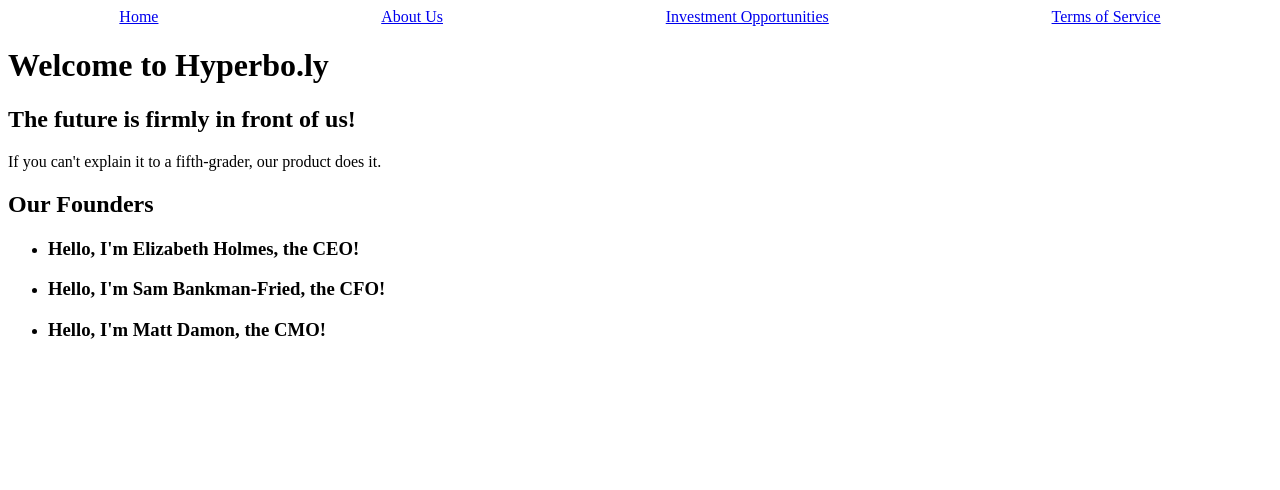
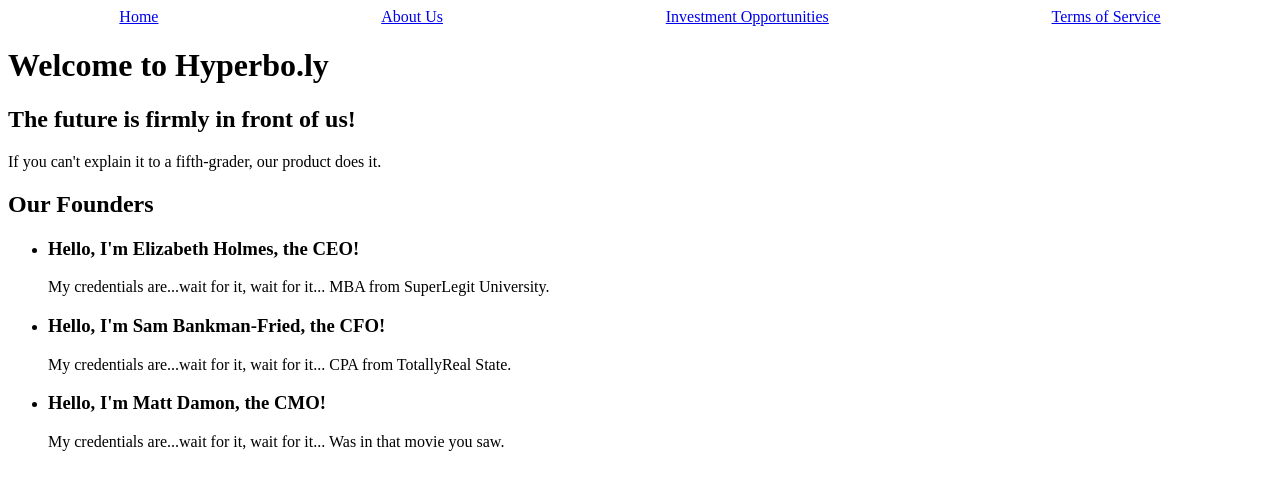
Before and after one commit to SylviaRemington/react-components, a React (Vite) app: page / in a window 1280 px wide. Shown: the top 490 px of the page. Built offline with nearby package versions, Linux system fonts and the light colour scheme.

Commit message:
adding credentials in a dynamic way

```diff
--- a/src/components/FounderListItem/FounderListItem.jsx
+++ b/src/components/FounderListItem/FounderListItem.jsx
@@ -5,6 +5,7 @@
   return (
     <li>
       <h3>Hello, I'm {props.founder.name}, the {props.founder.title}!</h3>
+      <p>My credentials are...wait for it, wait for it... {props.founder.credential}.</p>
     </li>
   );
 };
```
